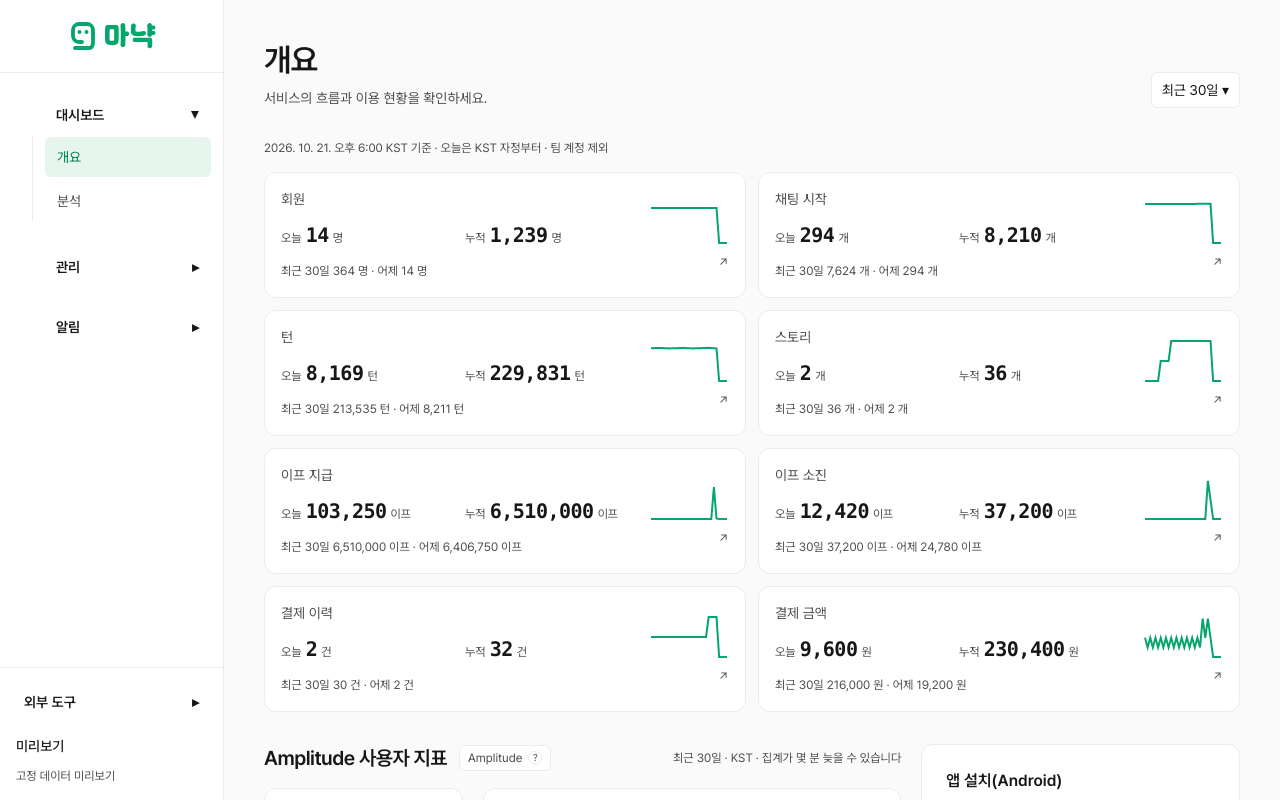
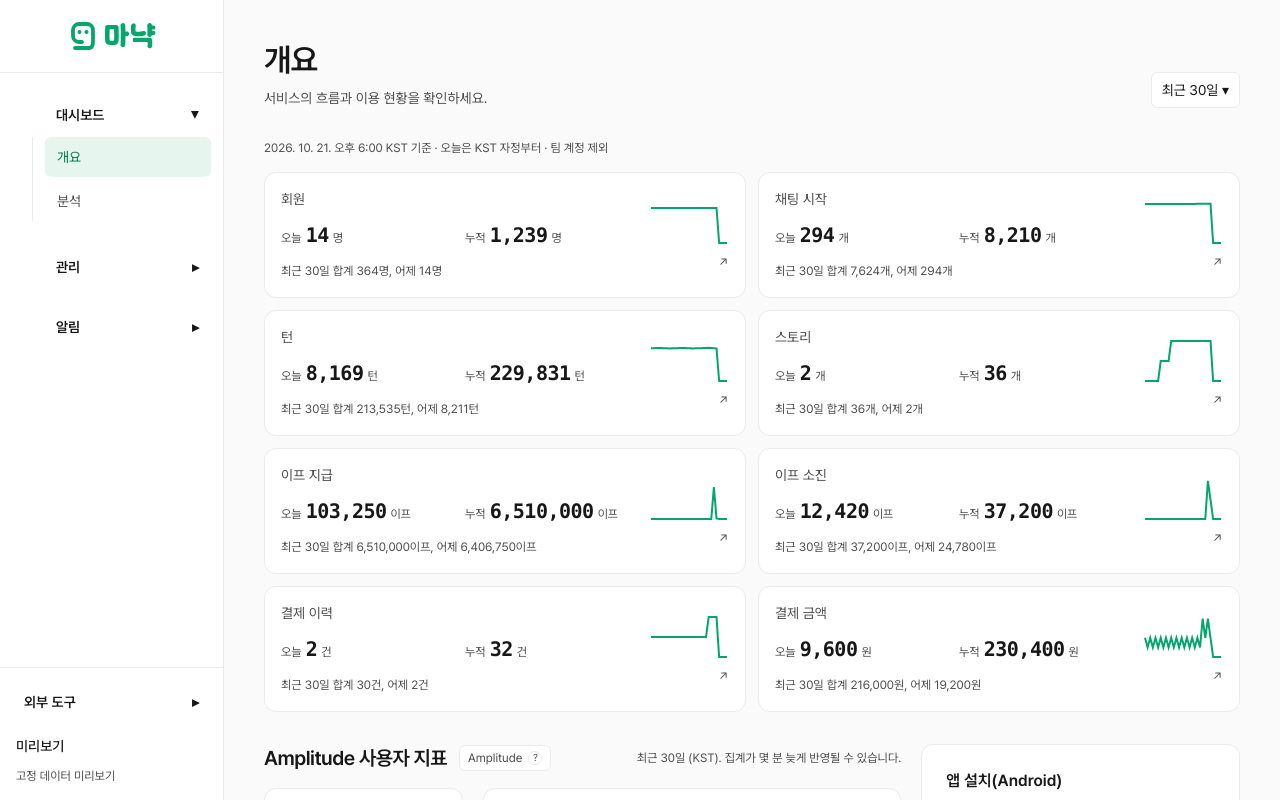
Before and after one commit to KIM-N-KANG/manyak-admin, a Next.js app: page /dashboard in a window 1280 px wide. Shown: the top 800 px of the page. Built offline with nearby package versions, Linux system fonts and the light colour scheme; some icons are missing.

Commit message:
[KNK-1776] Fix: 기간 선택기 안내·오류 문구를 조건별로 나누고 값 없음 상태 표시

```diff
--- a/src/features/dashboard/analytics-section.tsx
+++ b/src/features/dashboard/analytics-section.tsx
@@ -166,7 +166,8 @@ export function AnalyticsSection({
           <AnalyticsSource />
         </div>
         <p className="text-xs text-muted-foreground">
-          {label ?? `최근 ${days}일`} · KST · 집계가 몇 분 늦을 수 있습니다
+          {label ?? `최근 ${days}일`} (KST). 집계가 몇 분 늦게 반영될 수
+          있습니다.
         </p>
       </div>
       {query.isError ? (
--- a/src/features/dashboard/dashboard-screen.tsx
+++ b/src/features/dashboard/dashboard-screen.tsx
@@ -91,6 +91,10 @@ export function DashboardScreen() {
       )
     : null;
   const yesterday = c?.daily.find((day) => day.date === yesterdayDate);
+  const yesterdayOutsideRange =
+    yesterdayDate !== null &&
+    (yesterdayDate < range.from || yesterdayDate > range.to);
+  const missingValueStatus = charts.isPending ? '불러오는 중' : '불러오기 실패';
   const average = periodAverage(c?.daily.map((day) => day[metric]) ?? []);
   const cards = s
     ? ([
@@ -190,6 +194,15 @@ export function DashboardScreen() {
                 0,
               );
               const yesterdayValue = yesterday?.[cardMetric];
+              const periodText =
+                periodTotal !== undefined
+                  ? `${periodTotal.toLocaleString('ko-KR')}${unit}`
+                  : missingValueStatus;
+              const yesterdayText = yesterdayOutsideRange
+                ? '어제: 선택 기간 밖'
+                : yesterdayValue !== undefined
+                  ? `어제 ${yesterdayValue.toLocaleString('ko-KR')}${unit}`
+                  : `어제: ${missingValueStatus}`;
 
               return (
                 <Link
@@ -221,7 +234,7 @@ export function DashboardScreen() {
                       ))}
                     </dl>
                     <p className="mt-3 text-xs leading-5 text-muted-foreground">
-                      {`${range.label} ${periodTotal?.toLocaleString('ko-KR') ?? '—'} ${unit} · 어제 ${yesterdayValue?.toLocaleString('ko-KR') ?? '—'} ${unit}`}
+                      {`${range.label} 합계 ${periodText}, ${yesterdayText}`}
                     </p>
                   </div>
                   <div className="w-14 shrink-0 sm:w-20">
--- a/src/features/dashboard/date-range.ts
+++ b/src/features/dashboard/date-range.ts
@@ -61,19 +61,26 @@ export function quickRange(name: RangeName, today = kstToday()): DateRange {
 
   return { from: date(start), to: date(end) };
 }
-export function validRange({ from, to }: DateRange, today = kstToday()) {
+export function getRangeError({ from, to }: DateRange, today = kstToday()) {
   const validDate = (v: string) =>
     /^\d{4}-\d{2}-\d{2}$/.test(v) &&
     Number.isFinite(Date.parse(v)) &&
     date(new Date(v)) === v;
 
-  return (
-    validDate(from) &&
-    validDate(to) &&
-    from <= to &&
-    to <= today &&
-    (Date.parse(to) - Date.parse(from)) / 86400000 < 366
-  );
+  if (!validDate(from) || !validDate(to))
+    return '시작 날짜와 끝 날짜를 올바르게 입력해 주세요.';
+
+  if (from > to) return '끝 날짜는 시작 날짜와 같거나 이후로 선택해 주세요.';
+
+  if (to > today) return '끝 날짜는 오늘 또는 이전 날짜로 선택해 주세요.';
+
+  if ((Date.parse(to) - Date.parse(from)) / 86400000 >= 366)
+    return '시작 날짜와 끝 날짜를 포함해 366일 이내로 선택해 주세요.';
+
+  return null;
+}
+export function validRange(range: DateRange, today = kstToday()) {
+  return getRangeError(range, today) === null;
 }
 export function resolveRange(params: URLSearchParams, today = kstToday()) {
   const name =
--- a/src/features/dashboard/range-picker.tsx
+++ b/src/features/dashboard/range-picker.tsx
@@ -8,7 +8,12 @@ import { usePathname, useRouter, useSearchParams } from 'next/navigation';
 import { popoverMotionClass } from '@/components/ui/popover-motion';
 
 import type { DateRange, RangeName } from './date-range';
-import { kstToday, quickRanges, resolveRange, validRange } from './date-range';
+import {
+  getRangeError,
+  kstToday,
+  quickRanges,
+  resolveRange,
+} from './date-range';
 
 export function useDashboardRange() {
   const params = useSearchParams();
@@ -57,6 +62,7 @@ export function RangePicker({
   const [draft, setDraft] = useState<DateRange>(range);
   const trigger = useRef<HTMLButtonElement>(null);
   const today = kstToday();
+  const rangeError = getRangeError(draft, today);
 
   return (
     <Popover.Root
@@ -110,7 +116,7 @@ export function RangePicker({
                 onSubmit={(event) => {
                   event.preventDefault();
 
-                  if (validRange(draft, today)) {
+                  if (!rangeError) {
                     range.select(draft);
                     setOpen(false);
                   }
@@ -143,17 +149,18 @@ export function RangePicker({
                   />
                 </label>
                 <p className="max-w-56 text-xs text-muted-foreground">
-                  오늘까지 최대 366일을 선택할 수 있습니다.
+                  끝 날짜는 오늘까지 선택할 수 있으며 시작 날짜와 끝 날짜를
+                  포함해 최대 366일입니다.
                 </p>
-                {!validRange(draft, today) && (
+                {rangeError && (
                   <p role="alert" className="text-xs text-destructive">
-                    날짜 순서와 최대 366일 범위를 확인하세요.
+                    {rangeError}
                   </p>
                 )}
                 <button
                   type="submit"
                   className="control"
-                  disabled={!validRange(draft, today)}>
+                  disabled={!!rangeError}>
                   적용
                 </button>
               </form>
```
Also changed, not shown: 2 other files (tests, documents, lock files or other folders).
